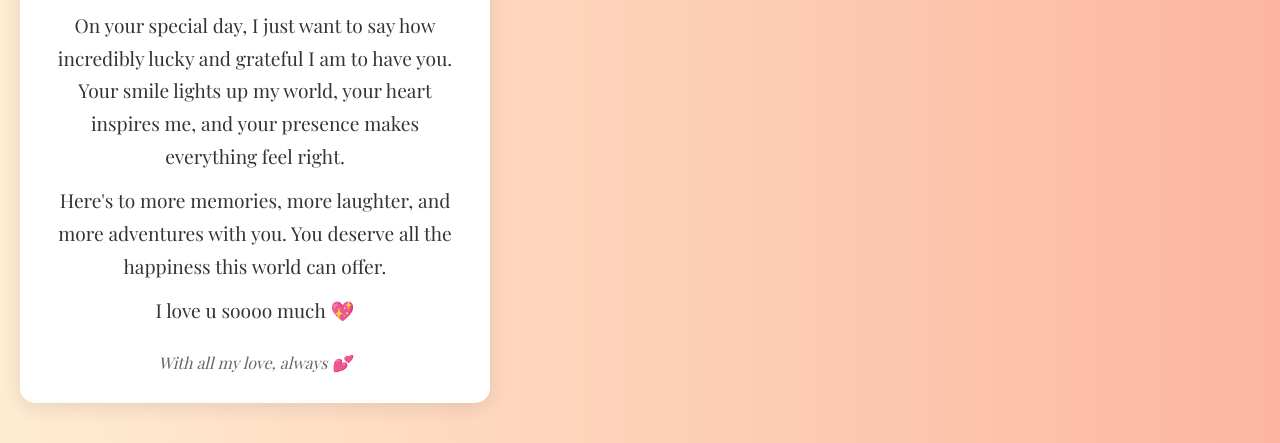
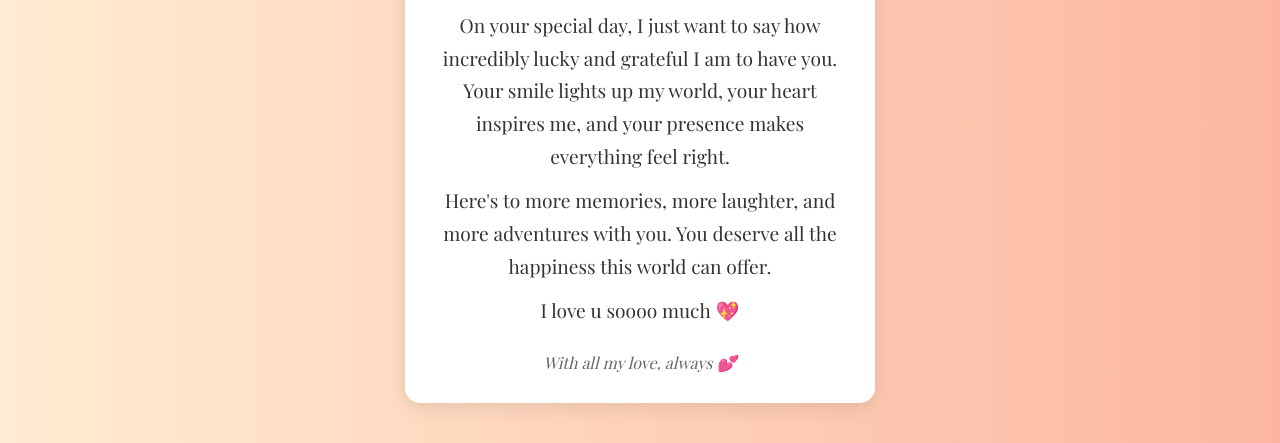
Before and after one commit to hua06049-gif/Madam-s-Gift, a plain HTML site: page index.html in a window 1280 px wide. Shown: the part 388-831 px from the top of the page. Drawn offline with nearby package versions, Linux system fonts and the light colour scheme.

Commit message:
Update index.html

```diff
--- a/index.html
+++ b/index.html
@@ -9,18 +9,19 @@
   <link href="https://fonts.googleapis.com/css2?family=Dancing+Script&family=Playfair+Display&display=swap" rel="stylesheet" />
 
   <style>
- body {
+    html, body {
       margin: 0;
+      padding: 0;
       font-family: 'Playfair Display', serif;
       background: linear-gradient(to right, #ffecd2, #fcb69f);
       min-height: 100vh;
-  overflow-y: auto;
-  position: relative;
-  padding: 40px 20px;
+      overflow-x: hidden;
       box-sizing: border-box;
-  cursor: default;
     }
 
+    body {
+      padding: 40px 20px;
+    }
 
     .card {
       background: white;
@@ -28,7 +29,7 @@
       border-radius: 15px;
       box-shadow: 0 4px 20px rgba(0,0,0,0.1);
       max-width: 420px;
-      width: 100%;
+      margin: 0 auto;
       text-align: center;
       animation: fadeIn 1.2s ease-in-out;
       z-index: 1;
@@ -65,7 +66,6 @@
       to { opacity: 1; transform: translateY(0); }
     }
 
-    /* Floating hearts */
     .heart {
       position: absolute;
       animation: float 6s linear infinite;
@@ -104,12 +104,10 @@
       heart.style.top = Math.random() * 100 + "vh";
 
       heart.style.animationDuration = (5 + Math.random() * 5) + "s";
-
       heart.style.fontSize = (36 + Math.random() * 20) + "px";
 
       const color = heartColors[Math.floor(Math.random() * heartColors.length)];
       heart.style.color = color;
-
       heart.style.filter = `drop-shadow(0 0 8px ${color})`;
       heart.style.textShadow = `0 0 10px ${color}`;
 
```
Lines whose indentation alone changed are shown as unchanged.
